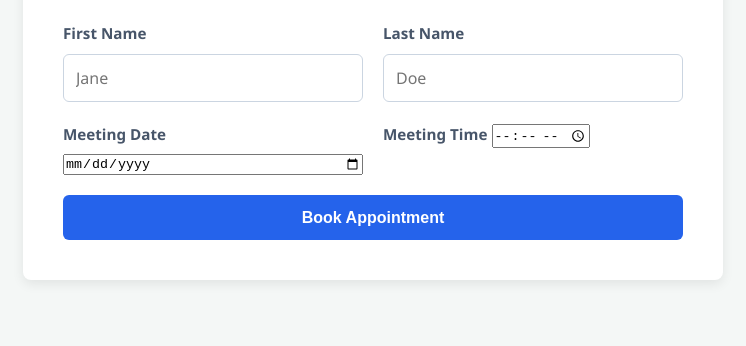
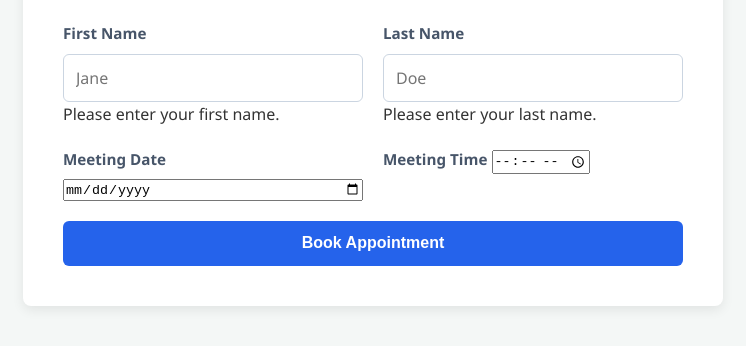
Before and after one commit to AlexandrBalan/appointment-scheduler, a website: page views/home.html in a window 1280 px wide. Shown: the part 158-504 px from the top of the page, without its empty margins (267-1013 px from the left). Drawn offline with Linux system fonts and the light colour scheme.

Commit message:
added errors if user doesnt input anything in the fields

```diff
--- a/views/home.html
+++ b/views/home.html
@@ -20,11 +20,13 @@
                 <div class="form-group">
                     <label for="firstName">First Name</label>
                     <input type="text" id="firstName" name="firstName" placeholder="Jane" required>
+                    <span class="err" id="err-firstName">Please enter your first name.</span>
                 </div>
 
                 <div class="form-group">
                     <label for="lastName">Last Name</label>
                     <input type="text" id="lastName" name="lastName" placeholder="Doe" required>
+                    <span class="err" id="err-lastName">Please enter your last name.</span>
                 </div>
 
                 <div class="form-group">
```
